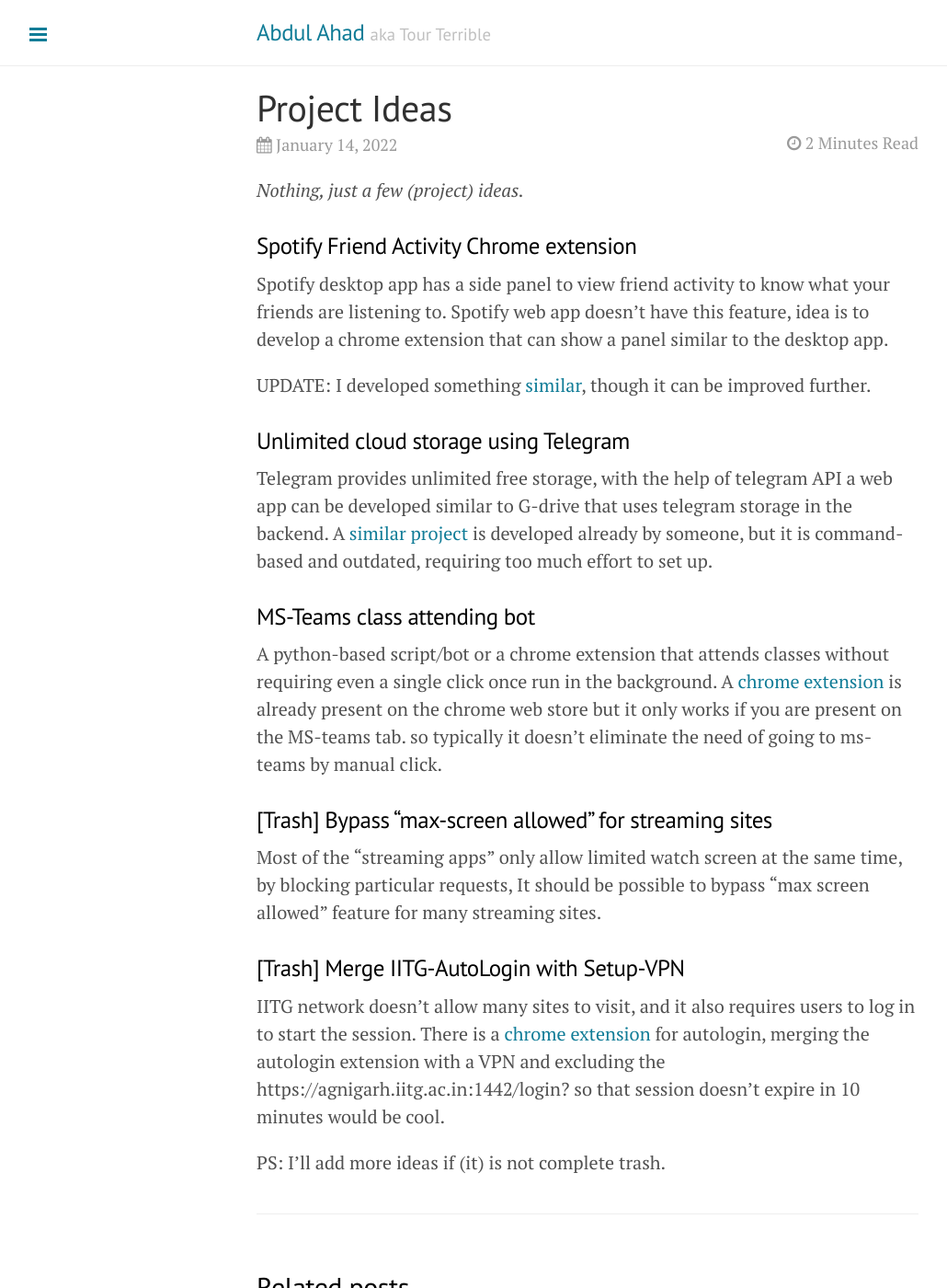
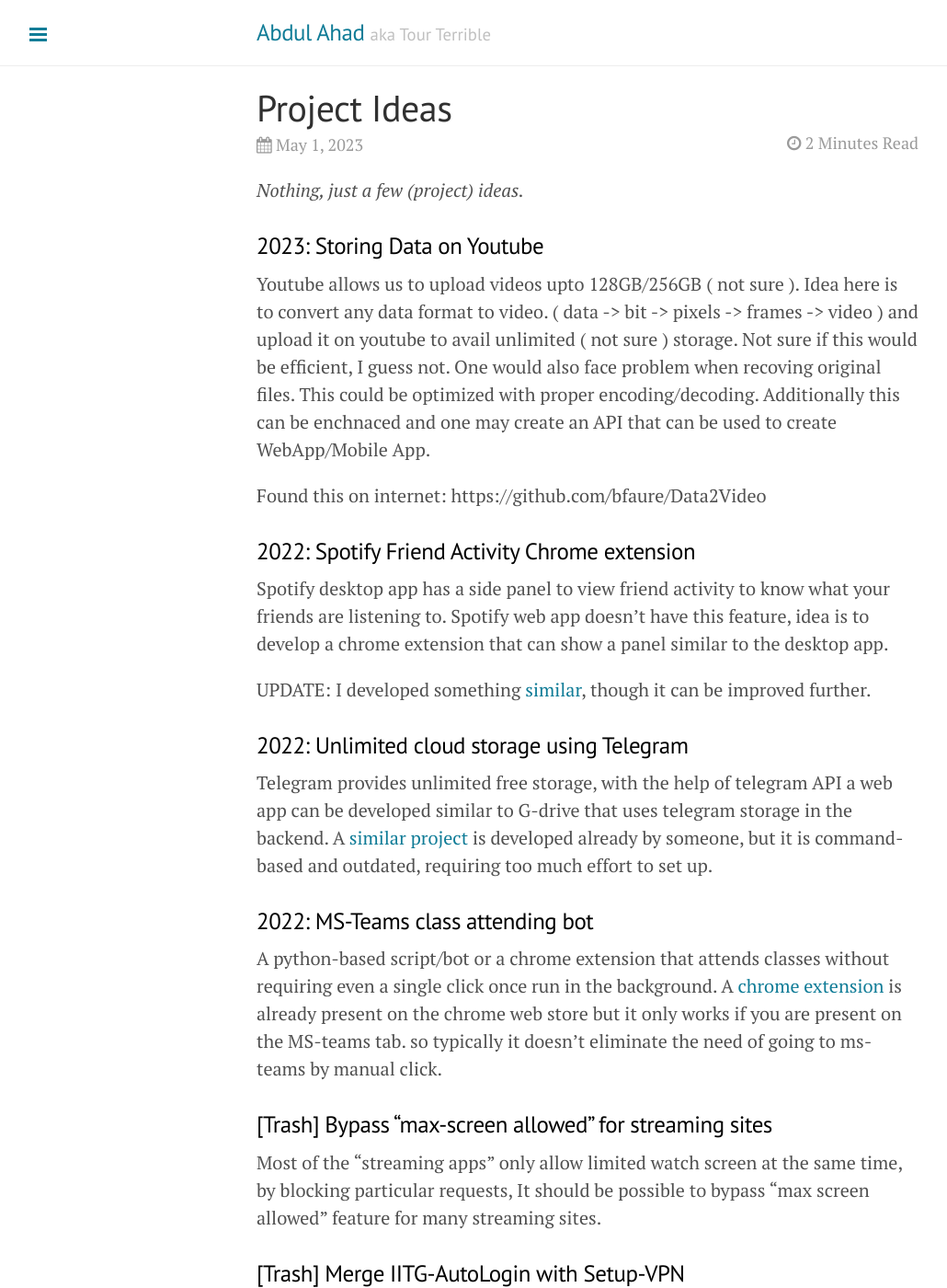
Before and after one commit to TourTerrible/TourTerrible.github.io, a Jekyll site: the page built from _posts/2022-01-14-Project_ideas.md, in a window 1280 px wide and 1400 px high. Shown: the whole window at 92% size, without its empty margins (1-1031 px from the left). Built offline with Jekyll 4.4.1, drawn with Linux system fonts in a browser that asks for light colours; comment, search, counter and statistics services are not loaded.

Commit message:
Update 2022-01-14-Project_ideas.md

```diff
--- a/_posts/2022-01-14-Project_ideas.md
+++ b/_posts/2022-01-14-Project_ideas.md
@@ -1,6 +1,6 @@
 ---
 title: "Project Ideas"
-date: 2022-01-14
+date: 2023-05-01
 layout: post
 # url:
 # medium:
@@ -9,17 +9,24 @@
 
 _Nothing, just a few (project) ideas._
 
-### Spotify Friend Activity Chrome extension
+### 2023: Storing Data on Youtube
+
+Youtube allows us to upload videos upto 128GB/256GB ( not sure ). Idea here is to convert any data format to video. ( data -> bit -> pixels -> frames -> video ) and upload it on youtube to avail unlimited ( not sure ) storage. Not sure if this would be efficient, I guess not. One would also face problem when recoving original files. This could be optimized with proper encoding/decoding.
+Additionally this can be enchnaced and one may create an API that can be used to create WebApp/Mobile App.
+
+Found this on internet: https://github.com/bfaure/Data2Video
+
+### 2022: Spotify Friend Activity Chrome extension
 Spotify desktop app has a side panel to view friend activity to know what your friends are listening to. Spotify web app doesn't have this feature, idea is to develop a
 chrome extension that can <!--break-->show a panel similar to the desktop app.
 
 UPDATE: I developed something [similar](https://github.com/TourTerrible/spotify-friends-activity), though it can be improved further.
 
-### Unlimited cloud storage using Telegram
+### 2022: Unlimited cloud storage using Telegram
 Telegram provides unlimited free storage, with the help of telegram API a web app can be developed similar to G-drive that uses telegram storage in the backend.
 A [similar project](https://github.com/SlavikMIPT/tgcloud) is developed already by someone, but it is command-based and outdated, requiring too much effort to set up.
 
-### MS-Teams class attending bot
+### 2022: MS-Teams class attending bot
 
 A python-based script/bot or a chrome extension that attends classes without requiring even a single click once run in the background.
 A [chrome extension](https://chrome.google.com/webstore/detail/n-bot-microsoft-teams-onl/onbankppjhoeccfkpnhogojjllbefglb) is already present on the chrome web store but it only works
```
